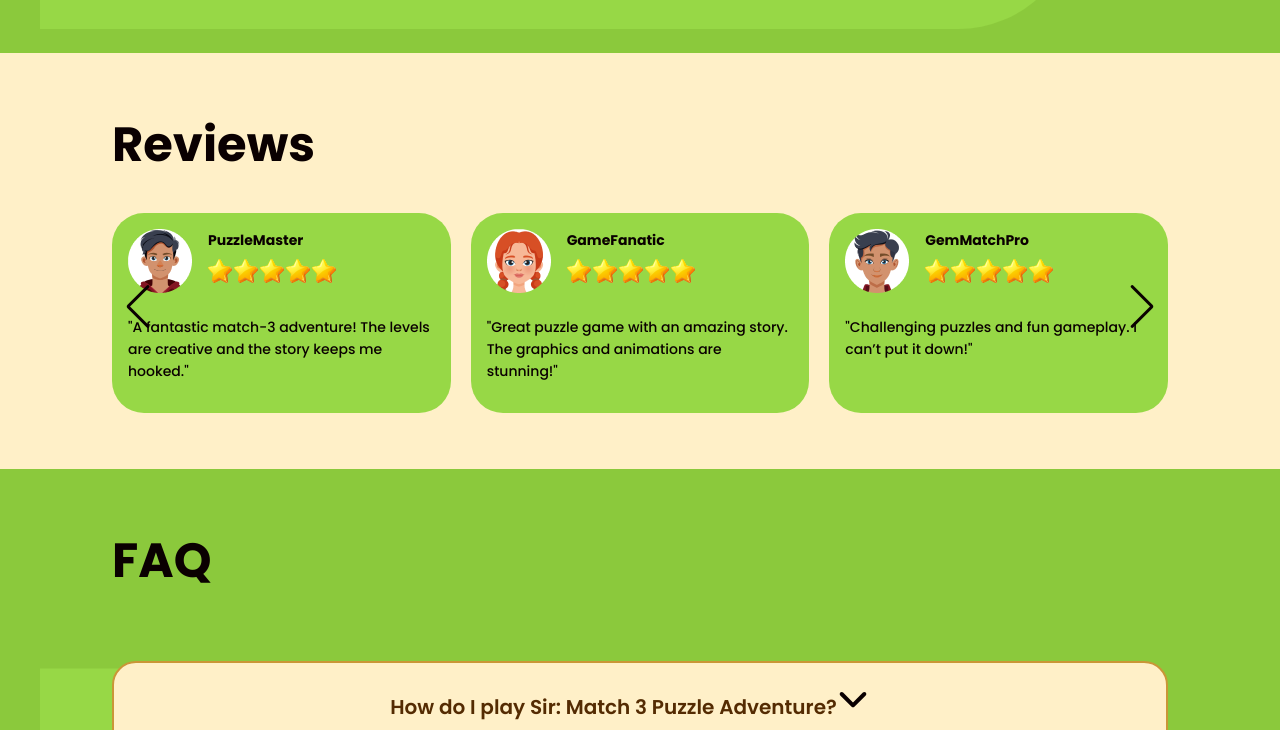
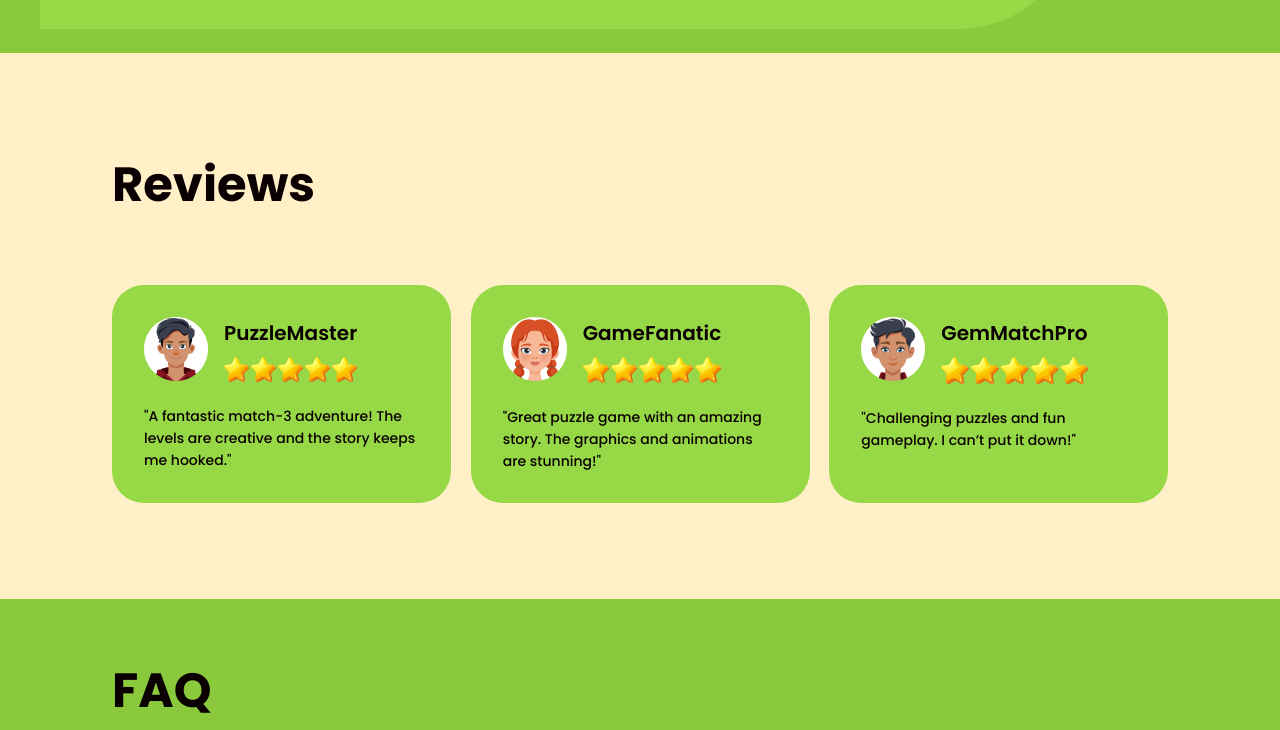
Before and after one commit to Vita0609/Sir-Match-3-Puzzle, a website built with Vite: page src/index.html in a window 1280 px wide. Shown: the part 2839-3569 px from the top of the page. Built offline with nearby package versions, Linux system fonts and the light colour scheme; what accordion-js would draw is missing.

Commit message:
fixed slider

```diff
--- a/src/js/reviews.js
+++ b/src/js/reviews.js
@@ -4,11 +4,6 @@
 import 'swiper/css/pagination';
 
 new Swiper('.swiper', {
-  navigation: {
-    nextEl: '.swiper-button-next',
-    prevEl: '.swiper-button-prev',
-    enabled: true,
-  },
   pagination: {
     el: '.swiper-pagination',
     clickable: true,
--- a/src/partials/reviews.html
+++ b/src/partials/reviews.html
@@ -13,7 +13,7 @@
                             </div>
                             <div class="wrapper-stars">
                                 <h3 class="img-title">PuzzleMaster</h3>
-                                <img src="./img/svg/stars_pc.svg" alt="stars">
+                                <img src="./img/svg/stars_pc.svg" alt="stars" width="128">
                             </div>
                         </div>
                         <p class="img-text">"A fantastic match-3 adventure! The levels are creative and the story keeps
@@ -83,8 +83,8 @@
             <div class="swiper-pagination"></div>
 
             <!-- If we need navigation buttons -->
-            <div class="swiper-button-prev  prev-btn"></div>
-            <div class="swiper-button-next next-btn"></div>
+            <!-- <div class="swiper-button-prev  prev-btn"></div>
+            <div class="swiper-button-next next-btn"></div> -->
         </div>
     </div>
 </section>
--- a/src/scss/layouts/_faq.scss
+++ b/src/scss/layouts/_faq.scss
@@ -75,10 +75,10 @@
     position: absolute;
     top: 50%;
     left: 0;
-    transform: translateY(-42%);
+    transform: translateY(-47%);
     border-radius: 0 120px 120px 0;
     width: 1038px;
-    height: 701px;
+    height: 710px;
     background-color: $color_fill_green;
   }
 
--- a/src/scss/layouts/_reviews.scss
+++ b/src/scss/layouts/_reviews.scss
@@ -1,3 +1,46 @@
+@include media(mobile) {
+
+    .wrapper-img-title {
+        display: flex;
+        align-items: flex-start;
+        gap: 16px;
+        margin-bottom: 24px;
+    }
+
+    .wrapper-stars {
+        display: flex;
+        flex-direction: column;
+        gap: 8px;
+    }
+
+
+    .image-slide {
+        width: 224px;
+        height: 200px;
+        border-radius: 32px;
+        padding: 16px;
+        background-color: $color_fill_green;
+    }
+
+    .reviews-title {
+        margin-bottom: 32px;
+    }
+
+    .reviews-section {
+        padding-top: 56px;
+        padding-bottom: 56px;
+    }
+
+    .img-title {
+        font-weight: 700;
+        font-size: 14px;
+    }
+}
+
+
+
+
+
 @include media(desktop) {
     .reviews-section {
         padding-top: 96px;
@@ -60,6 +103,7 @@
     }
 
     .image-slide {
+        width: 275px;
         height: 154px;
         border-radius: 32px;
         padding: 32px;
@@ -73,27 +117,3 @@
         height: 32px !important;
     }
 }
-
-
-@include media(mobile) {
-    .image-slide {
-        height: 168px;
-        border-radius: 32px;
-        padding: 16px;
-        background-color: $color_fill_green;
-    }
-
-    .reviews-title {
-        margin-bottom: 32px;
-    }
-
-    .reviews-section {
-        padding-top: 56px;
-        padding-bottom: 56px;
-    }
-
-    .img-title {
-        font-weight: 700;
-        font-size: 14px;
-    }
-}
```
Also changed, not shown: src/js/faq.js (+1 -36 lines).
